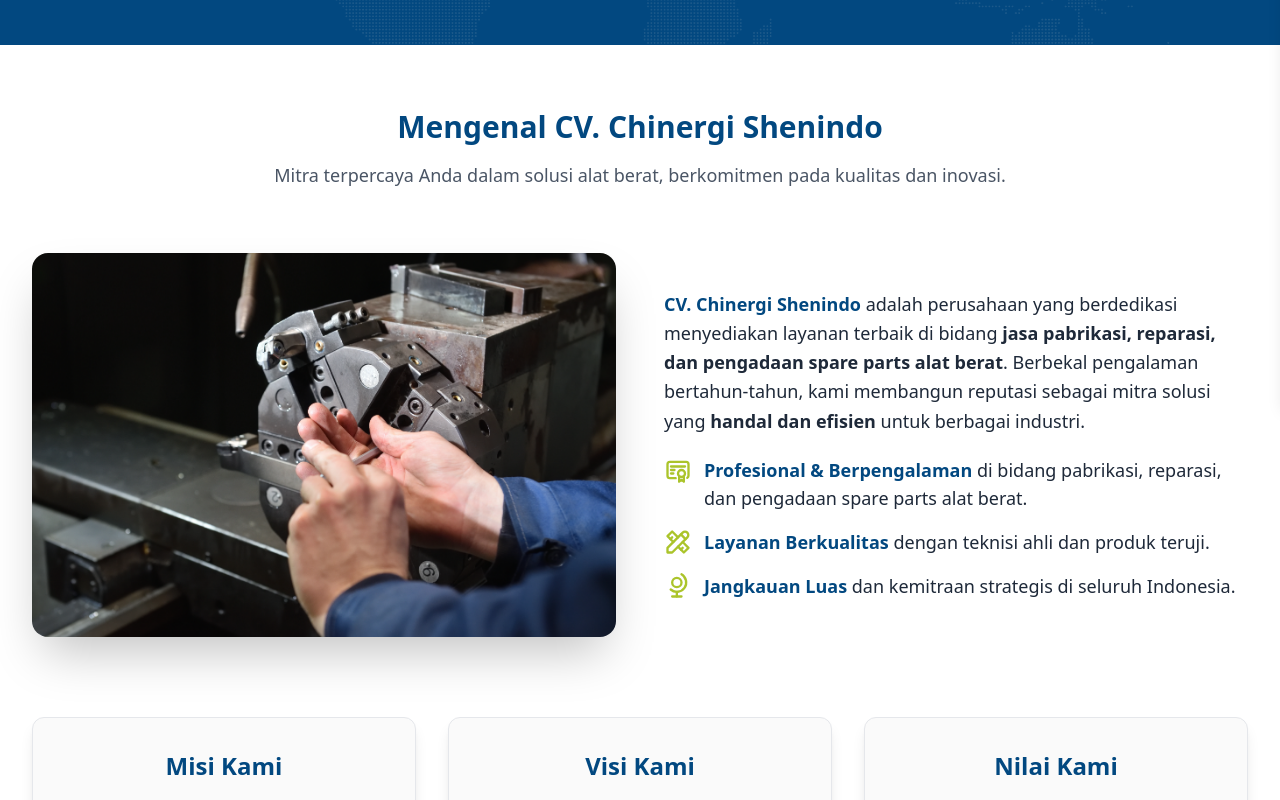
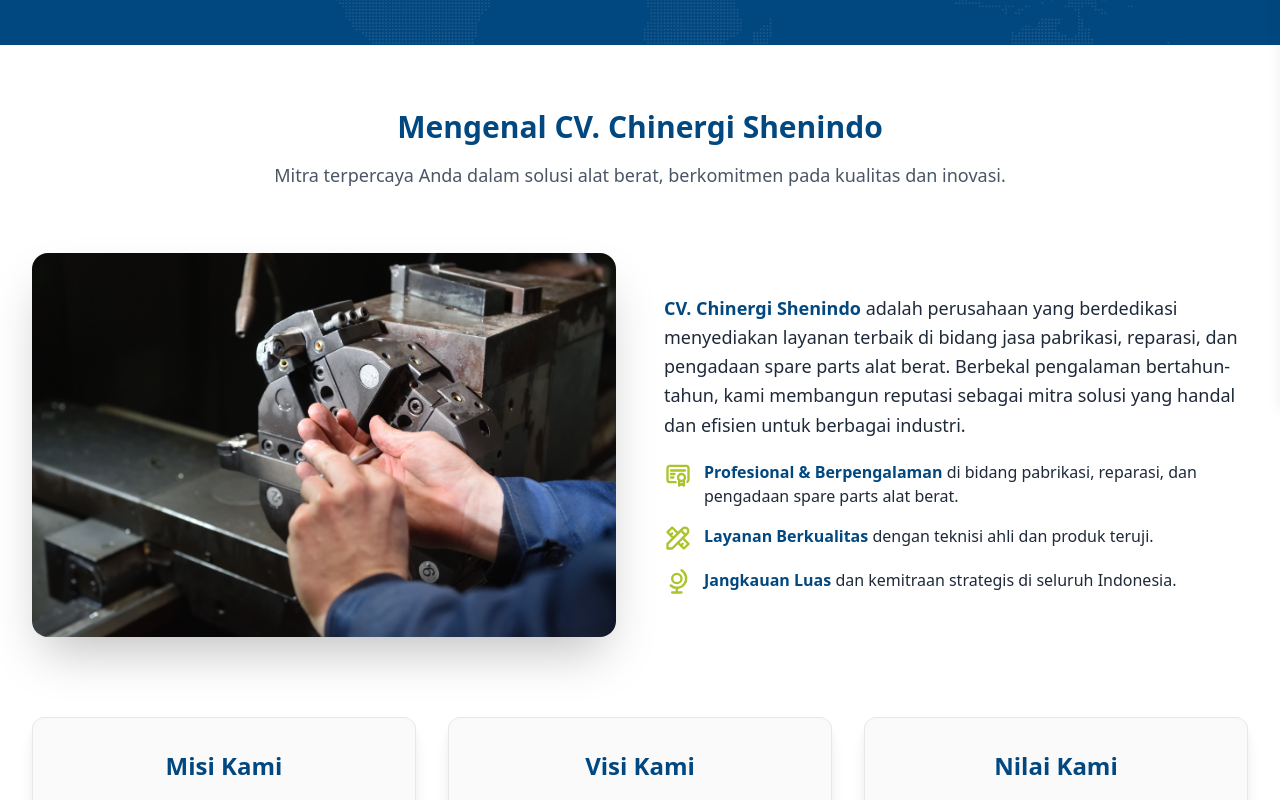
Before and after one commit to ciptacodeteam/chinergy-shenindo, a Next.js app: page /tentang-kami in a window 1280 px wide. Shown: the part 396-1196 px from the top of the page. Built offline with nearby package versions, Linux system fonts and the light colour scheme.

Commit message:
Refine AboutPage text sections for improved clarity and consistency

```diff
--- a/app/tentang-kami/page.tsx
+++ b/app/tentang-kami/page.tsx
@@ -47,19 +47,19 @@
           </div>
           {/* Text Section */}
           <div className='flex flex-col justify-center h-full'>
-            <div className='space-y-5 text-lg'>
-              <p className='text-gray-800 leading-relaxed text-pretty'>
+            <div className='space-y-5 '>
+              <p className='text-gray-800 leading-relaxed text-pretty text-lg'>
                 <span className='font-semibold text-primary'>
                   CV. Chinergi Shenindo
                 </span>{' '}
                 adalah perusahaan yang berdedikasi menyediakan layanan terbaik
                 di bidang{' '}
-                <span className='font-semibold'>
+                <span className='font-medium'>
                   jasa pabrikasi, reparasi, dan pengadaan spare parts alat berat
                 </span>
                 . Berbekal pengalaman bertahun-tahun, kami membangun reputasi
                 sebagai mitra solusi yang{' '}
-                <span className='font-semibold'>handal dan efisien</span> untuk
+                <span className='font-medium'>handal dan efisien</span> untuk
                 berbagai industri.
               </p>
               <ul className='space-y-4'>
@@ -67,7 +67,7 @@
                   <div>
                     <IconCertificate className='text-secondary' size={28} />
                   </div>
-                  <span className='text-lg text-gray-800'>
+                  <span className='text-gray-800'>
                     <span className='font-semibold text-primary'>
                       Profesional & Berpengalaman
                     </span>{' '}
@@ -79,7 +79,7 @@
                   <div>
                     <IconTools className='text-secondary' size={28} />
                   </div>
-                  <span className='text-lg text-gray-800'>
+                  <span className='text-gray-800'>
                     <span className='font-semibold text-primary'>
                       Layanan Berkualitas
                     </span>{' '}
@@ -90,7 +90,7 @@
                   <div>
                     <IconGlobe className='text-secondary' size={28} />
                   </div>
-                  <span className='text-lg text-gray-800'>
+                  <span className='text-gray-800'>
                     <span className='font-semibold text-primary'>
                       Jangkauan Luas
                     </span>{' '}
```
